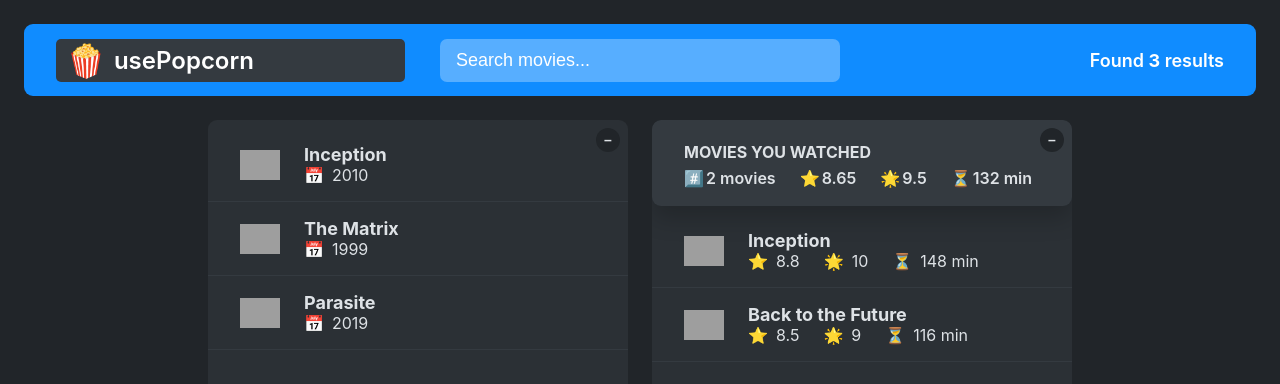
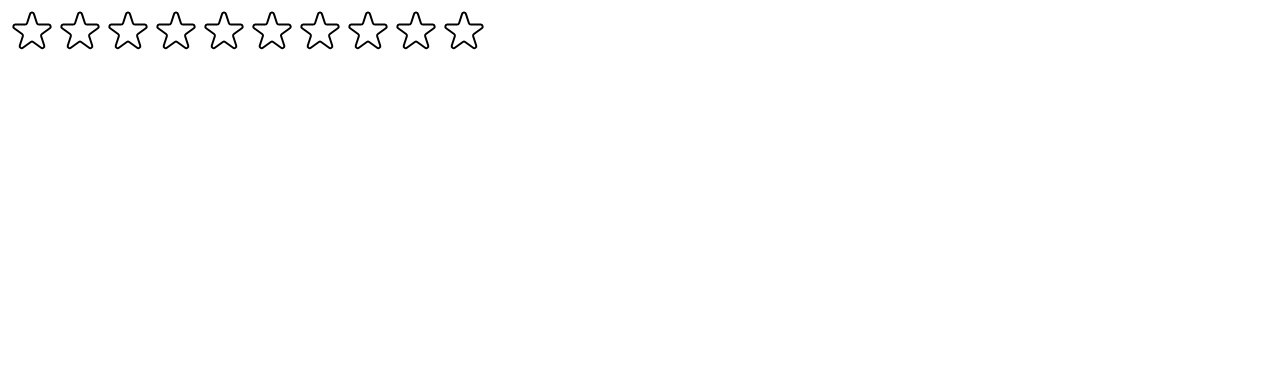
Before and after one commit to Collins-Kinumbi/React-movie-site-setPopcorn, a React (Create React App) app: page / in a window 1280 px wide. Shown: the top 384 px of the page. Built offline with nearby package versions, Linux system fonts and the light colour scheme; grey boxes are pictures that could not be loaded.

Commit message:
Making a star rating component

```diff
--- a/src/App.jsx
+++ b/src/App.jsx
@@ -1,4 +1,5 @@
 import { useState } from "react";
+import StarRating from "./components/StarRating";
 
 function App() {
   const [movies, setMovies] = useState(tempMovieData);
--- /dev/null
+++ b/src/components/StarRating.jsx
@@ -0,0 +1,100 @@
+import { useState } from "react";
+
+const containerStyle = {
+  display: "flex",
+  alignItems: "center",
+  gap: "16px",
+};
+
+const starContainerStyle = {
+  display: "flex",
+  // gap: "4px",
+};
+
+const textStyle = {
+  lineHeight: "1",
+  margin: "0",
+};
+
+function StarRating({ maxRating = 5 }) {
+  const [rating, setRating] = useState(0);
+  const [tempRating, setTempRating] = useState(0);
+
+  const handleRating = (rating) => {
+    setRating(rating);
+  };
+  const handleTempRating = (tempRating) => {
+    setTempRating(tempRating);
+  };
+
+  return (
+    <>
+      <div style={containerStyle}>
+        <div style={starContainerStyle}>
+          {Array.from({ length: maxRating }, (_, i) => (
+            <Star
+              key={i}
+              onRate={() => handleRating(i + 1)}
+              onHover={() => handleTempRating(i + 1)}
+              onHoverOut={() => setTempRating(0)}
+              full={tempRating ? tempRating >= i + 1 : rating >= i + 1}
+            >
+              {i + 1}
+            </Star>
+          ))}
+        </div>
+        <p style={textStyle}>{tempRating || rating || ""}</p>
+      </div>
+    </>
+  );
+}
+
+const starStyle = {
+  width: "48px",
+  height: "48px",
+  display: "block",
+  cursor: "pointer",
+};
+
+function Star({ onRate, full, onHover, onHoverOut }) {
+  return (
+    <span
+      style={starStyle}
+      role="button"
+      onClick={onRate}
+      onMouseEnter={onHover}
+      onMouseLeave={onHoverOut}
+    >
+      {full ? (
+        <svg
+          xmlns="http://www.w3.org/2000/svg"
+          viewBox="0 0 20 20"
+          fill="#000"
+          stroke="#000"
+        >
+          <path d="M9.049 2.927c.3-.921 1.603-.921 1.902 0l1.07 3.292a1 1 0 00.95.69h3.462c.969 0 1.371 1.24.588 1.81l-2.8 2.034a1 1 0 00-.364 1.118l1.07 3.292c.3.921-.755 1.688-1.54 1.118l-2.8-2.034a1 1 0 00-1.175 0l-2.8 2.034c-.784.57-1.838-.197-1.539-1.118l1.07-3.292a1 1 0 00-.364-1.118L2.98 8.72c-.783-.57-.38-1.81.588-1.81h3.461a1 1 0 00.951-.69l1.07-3.292z" />
+        </svg>
+      ) : (
+        <svg
+          xmlns="http://www.w3.org/2000/svg"
+          fill="none"
+          viewBox="0 0 24 24"
+          stroke="#000"
+        >
+          <path
+            strokeLinecap="round"
+            strokeLinejoin="round"
+            strokeWidth="{2}"
+            d="M11.049 2.927c.3-.921 1.603-.921 1.902 0l1.519 4.674a1 1 0 00.95.69h4.915c.969 0 1.371 1.24.588 1.81l-3.976 2.888a1 1 0 00-.363 1.118l1.518 4.674c.3.922-.755 1.688-1.538 1.118l-3.976-2.888a1 1 0 00-1.176 0l-3.976 2.888c-.783.57-1.838-.197-1.538-1.118l1.518-4.674a1 1 0 00-.363-1.118l-3.976-2.888c-.784-.57-.38-1.81.588-1.81h4.914a1 1 0 00.951-.69l1.519-4.674z"
+          />
+        </svg>
+      )}
+    </span>
+  );
+}
+
+// StarRating.defaultProps = {
+//   maxRating: 5,
+// };
+
+export default StarRating;
--- a/src/index.js
+++ b/src/index.js
@@ -1,12 +1,14 @@
 import React from "react";
 import ReactDOM from "react-dom/client";
-import App from "./App";
-import "./index.css";
+// import App from "./App";
+// import "./index.css";
+import StarRating from "./components/StarRating";
 
 const root = ReactDOM.createRoot(document.querySelector("#root"));
 
 root.render(
   <React.StrictMode>
-    <App />
+    {/* <App /> */}
+    <StarRating maxRating={10} />
   </React.StrictMode>
 );
```
Also changed, not shown: public/index.html (+0 -10 lines), src/index.css (+0 -33 lines).
